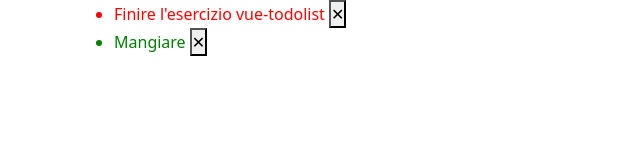
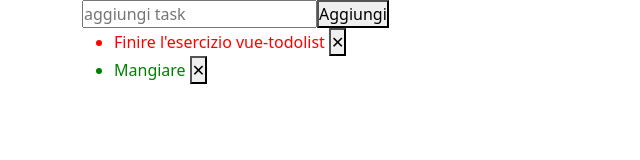
Before and after one commit to FrancescoFolgheraiter/vue-todolist, a plain HTML site: page index.html in a window 1280 px wide. Shown: the whole page, without its empty margins (0-640 px from the left). Drawn offline with nearby package versions, Linux system fonts and the light colour scheme.

Commit message:
milestone 3 DONE

```diff
--- a/index.html
+++ b/index.html
@@ -13,6 +13,13 @@
 
         <div id="app">
             <div class="container">
+                <div>
+                    <input type="text" placeholder="aggiungi task" v-model="newTask">
+                    <button @click="addTask()">
+                        Aggiungi
+                    </button>
+                </div>
+                <div>
                     <ul v-if="todos.length > 0">
                         <li v-for ="(todo, i) in todos" :class="{
                             'done': todo.done,
@@ -29,6 +36,7 @@
                     </p>
                 </div>
             </div>
+        </div>
 
 
         <!-- Importazione Vue -->
--- a/js/scripts.js
+++ b/js/scripts.js
@@ -15,12 +15,18 @@ createApp({
                     done: true,
                 }
             ],
-            message:"funziona",
+            newTask: "",
         };
     },
     methods: {
         deleteTodo(j){
             this.todos.splice(j,1);
+        },
+        addTask(){
+            if(this.newTask.trim().length > 3){
+                this.todos.push({text:this.newTask, done: false,})
+            }
+            this.newTask = "";
         }
     }
   // Monto l'istanza di Vue in pagina
```
Lines whose indentation alone changed are shown as unchanged.
